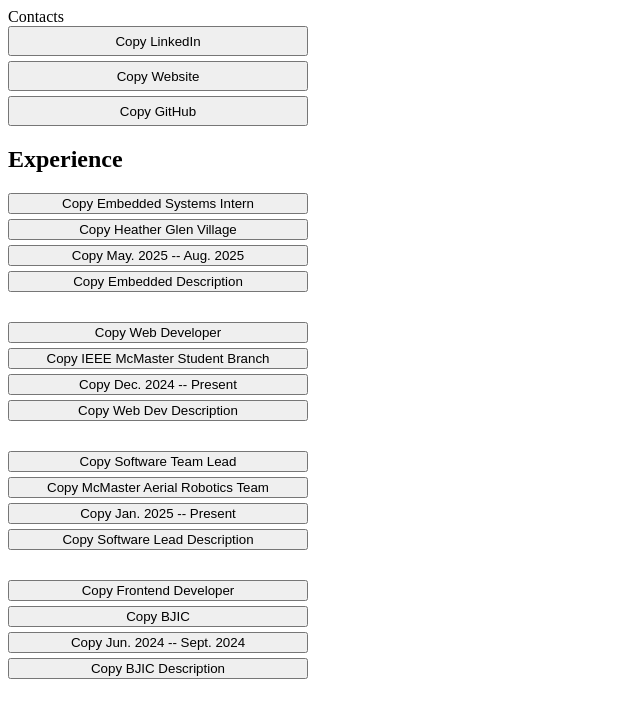
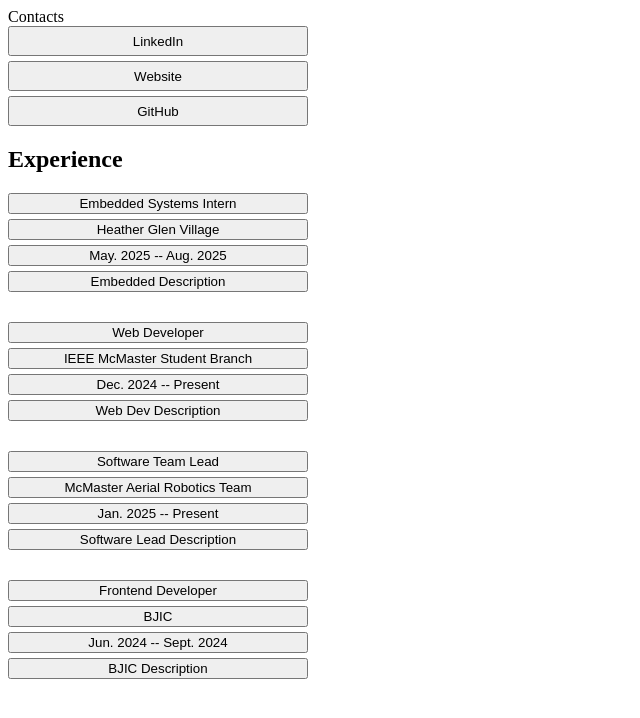
Before and after one commit to MinhazCodes-R/copyButtonJobs, a Next.js app in the folder my-app/: page / in a window 1280 px wide. Shown: the top 718 px of the page, without its empty margins (0-640 px from the left). Built offline with nearby package versions, Linux system fonts and the light colour scheme.

Commit message:
updating

```diff
--- a/my-app/app/page.tsx
+++ b/my-app/app/page.tsx
@@ -5,65 +5,66 @@
     <div>
       <div>Contacts</div>
 
-      <div style={{display:'flex', flexDirection:'column', width:'300px', gap:'5px'}}>
-        <button style={{height:'30px'}} onClick={async()=>{
-            await navigator.clipboard.writeText("https://www.linkedin.com/in/minhazur-rakin/");
-        }}>Copy LinkedIn</button>
+      <div style={{ display: 'flex', flexDirection: 'column', width: '300px', gap: '5px' }}>
+        <button style={{ height: '30px' }} onClick={async () => {
+          await navigator.clipboard.writeText("https://www.linkedin.com/in/minhazur-rakin/");
+        }}>LinkedIn</button>
 
-        <button style={{height:'30px'}} onClick={async()=>{
-            await navigator.clipboard.writeText("https://www.minhazcodes.com/");
-        }}>Copy Website</button>
+        <button style={{ height: '30px' }} onClick={async () => {
+          await navigator.clipboard.writeText("https://www.minhazcodes.com/");
+        }}>Website</button>
 
-        <button style={{height:'30px'}} onClick={async()=>{
-            await navigator.clipboard.writeText("https://github.com/MinhazCodes-R");
-        }}>Copy GitHub</button>
+        <button style={{ height: '30px' }} onClick={async () => {
+          await navigator.clipboard.writeText("https://github.com/MinhazCodes-R");
+        }}>GitHub</button>
       </div>
 
       <h2>Experience</h2>
 
       {/* Embedded Systems Intern */}
-      <div style={{display:'flex', flexDirection:'column', width:'300px', gap:'5px'}}>
-        <button onClick={async()=>{await navigator.clipboard.writeText("Embedded Systems Intern");}}>Copy Embedded Systems Intern</button>
-        <button onClick={async()=>{await navigator.clipboard.writeText("Heather Glen Village");}}>Copy Heather Glen Village</button>
-        <button onClick={async()=>{await navigator.clipboard.writeText("May. 2025 -- Aug. 2025");}}>Copy May. 2025 -- Aug. 2025</button>
-        <button onClick={async()=>{await navigator.clipboard.writeText(`Built firmware to control 12+ industrial devices via Modbus RTU over RS-485, extending communication range to 1.2 km and reducing packet loss by 40%
-Wrote I²C and UART drivers for ESP32 microcontrollers to stream sensor data from 20+ nodes with latency under 50 ms
-Optimized HVAC control routines, cutting temperature stabilization lag by 30% in prototype residential units
-Scripted a deployment pipeline that automated 90% of flashing and validation, reducing technician setup time from 45 min to under 5 min`);}}>Copy Embedded Description</button>
+      <div style={{ display: 'flex', flexDirection: 'column', width: '300px', gap: '5px' }}>
+        <button onClick={async () => await navigator.clipboard.writeText("Embedded Systems Intern")}>Embedded Systems Intern</button>
+        <button onClick={async () => await navigator.clipboard.writeText("Heather Glen Village")}>Heather Glen Village</button>
+        <button onClick={async () => await navigator.clipboard.writeText("May. 2025 -- Aug. 2025")}>May. 2025 -- Aug. 2025</button>
+        <button onClick={async () => await navigator.clipboard.writeText(
+          "Built firmware to control 12+ industrial devices via Modbus RTU over RS-485 - extending communication range to 1.2 km and reducing packet loss by 40% - Wrote I²C and UART drivers for ESP32 microcontrollers to stream sensor data from 20+ nodes with latency under 50 ms - Optimized HVAC control routines - cutting temperature stabilization lag by 30% in prototype residential units - Scripted a deployment pipeline that automated 90% of flashing and validation - reducing technician setup time from 45 min to under 5 min"
+        )}>Embedded Description</button>
       </div>
 
-      <div style={{height:'30px'}}></div>
+      <div style={{ height: '30px' }}></div>
 
       {/* Web Developer */}
-      <div style={{display:'flex', flexDirection:'column', width:'300px', gap:'5px'}}>
-        <button onClick={async()=>{await navigator.clipboard.writeText("Web Developer");}}>Copy Web Developer</button>
-        <button onClick={async()=>{await navigator.clipboard.writeText("IEEE McMaster Student Branch");}}>Copy IEEE McMaster Student Branch</button>
-        <button onClick={async()=>{await navigator.clipboard.writeText("Dec. 2024 -- Present");}}>Copy Dec. 2024 -- Present</button>
-        <button onClick={async()=>{await navigator.clipboard.writeText(`Built dynamic interface with Next.js, increasing usability and achieving a 90% satisfaction rate in surveys
-Deployed full-stack application on local Raspberry Pi cluster using Docker and Kubernetes, eliminating monthly hosting costs by a 100% reduction
-Engineered secure authentication with Prisma, Postgres, OAuth, and Bcrypt—streamlining logins and reducing password reset volume`);}}>Copy Web Dev Description</button>
+      <div style={{ display: 'flex', flexDirection: 'column', width: '300px', gap: '5px' }}>
+        <button onClick={async () => await navigator.clipboard.writeText("Web Developer")}>Web Developer</button>
+        <button onClick={async () => await navigator.clipboard.writeText("IEEE McMaster Student Branch")}>IEEE McMaster Student Branch</button>
+        <button onClick={async () => await navigator.clipboard.writeText("Dec. 2024 -- Present")}>Dec. 2024 -- Present</button>
+        <button onClick={async () => await navigator.clipboard.writeText(
+          "Built dynamic interface with Next.js - increasing usability and achieving a 90% satisfaction rate in surveys - Deployed full-stack application on local Raspberry Pi cluster using Docker and Kubernetes - eliminating monthly hosting costs by a 100% reduction - Engineered secure authentication with Prisma, Postgres, OAuth, and Bcrypt - streamlining logins and reducing password reset volume"
+        )}>Web Dev Description</button>
       </div>
 
-      <div style={{height:'30px'}}></div>
+      <div style={{ height: '30px' }}></div>
 
       {/* Software Team Lead */}
-      <div style={{display:'flex', flexDirection:'column', width:'300px', gap:'5px'}}>
-        <button onClick={async()=>{await navigator.clipboard.writeText("Software Team Lead");}}>Copy Software Team Lead</button>
-        <button onClick={async()=>{await navigator.clipboard.writeText("McMaster Aerial Robotics Team");}}>Copy McMaster Aerial Robotics Team</button>
-        <button onClick={async()=>{await navigator.clipboard.writeText("Jan. 2025 -- Present");}}>Copy Jan. 2025 -- Present</button>
-        <button onClick={async()=>{await navigator.clipboard.writeText(`Built object detection system using OpenCV and TensorFlow to enable autonomous drone navigation in indoor environments
-Led PCB design workshops in Altium, improving team hardware debugging speed and reducing integration errors
-Developed and maintained team website with Next.js to support recruitment and sponsorship and facilitated the migration to AWS`);}}>Copy Software Lead Description</button>
+      <div style={{ display: 'flex', flexDirection: 'column', width: '300px', gap: '5px' }}>
+        <button onClick={async () => await navigator.clipboard.writeText("Software Team Lead")}>Software Team Lead</button>
+        <button onClick={async () => await navigator.clipboard.writeText("McMaster Aerial Robotics Team")}>McMaster Aerial Robotics Team</button>
+        <button onClick={async () => await navigator.clipboard.writeText("Jan. 2025 -- Present")}>Jan. 2025 -- Present</button>
+        <button onClick={async () => await navigator.clipboard.writeText(
+          "Built object detection system using OpenCV and TensorFlow - enabled autonomous drone navigation in indoor environments - Led PCB design workshops in Altium - improved team hardware debugging speed and reduced integration errors - Developed and maintained team website with Next.js - supported recruitment and facilitated AWS migration"
+        )}>Software Lead Description</button>
       </div>
 
-      <div style={{height:'30px'}}></div>
+      <div style={{ height: '30px' }}></div>
 
       {/* Frontend Developer */}
-      <div style={{display:'flex', flexDirection:'column', width:'300px', gap:'5px'}}>
-        <button onClick={async()=>{await navigator.clipboard.writeText("Frontend Developer");}}>Copy Frontend Developer</button>
-        <button onClick={async()=>{await navigator.clipboard.writeText("Baitul Jannah Islamic Center (BJIC)");}}>Copy BJIC</button>
-        <button onClick={async()=>{await navigator.clipboard.writeText("Jun. 2024 -- Sept. 2024");}}>Copy Jun. 2024 -- Sept. 2024</button>
-        <button onClick={async()=>{await navigator.clipboard.writeText("Built and launched a responsive community website for BJIC with vanilla JavaScript and modular CSS, improving accessibility on mobile devices and increasing engagement by 40%");}}>Copy BJIC Description</button>
+      <div style={{ display: 'flex', flexDirection: 'column', width: '300px', gap: '5px' }}>
+        <button onClick={async () => await navigator.clipboard.writeText("Frontend Developer")}>Frontend Developer</button>
+        <button onClick={async () => await navigator.clipboard.writeText("Baitul Jannah Islamic Center (BJIC)")}>BJIC</button>
+        <button onClick={async () => await navigator.clipboard.writeText("Jun. 2024 -- Sept. 2024")}>Jun. 2024 -- Sept. 2024</button>
+        <button onClick={async () => await navigator.clipboard.writeText(
+          "Built and launched a responsive community website for BJIC with vanilla JavaScript and modular CSS - improved accessibility on mobile devices and increased engagement by 40%"
+        )}>BJIC Description</button>
       </div>
     </div>
   );
```
